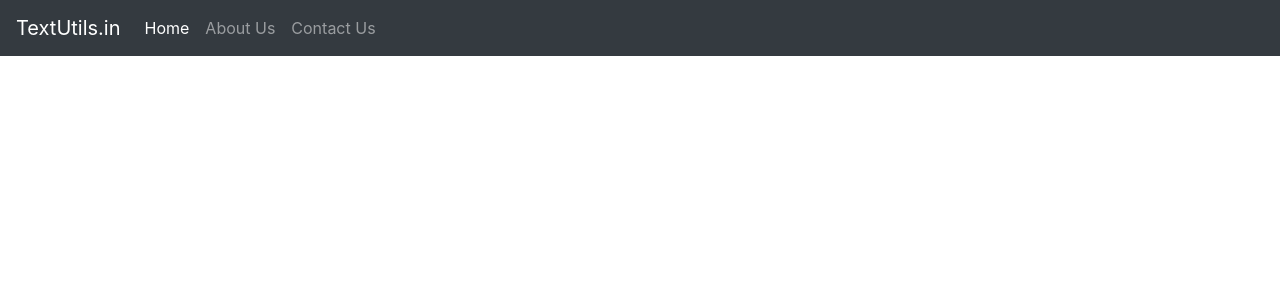
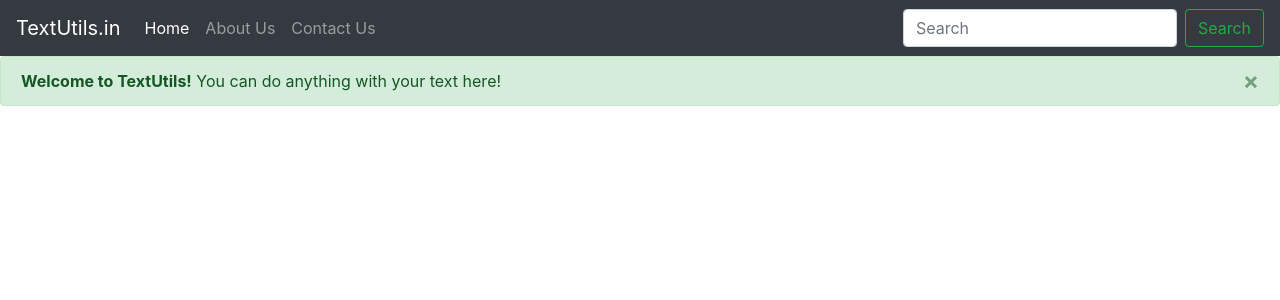
Before and after one commit to TejsinghDhaosriya/django-textutils-project-jumpstart, a Django app: page / in a window 1280 px wide. Shown: the top 300 px of the page. Run offline with Django 3.2, Linux system fonts and the light colour scheme; some libraries are stand-ins or nearby versions.

Commit message:
index page

```diff
--- a/templates/index.html
+++ b/templates/index.html
@@ -47,3 +47,17 @@
 
         </ul>
       </div>
+
+  <form class="form-inline">
+    <input class="form-control mr-sm-2" type="search" placeholder="Search" aria-label="Search">
+    <button class="btn btn-outline-success my-2 my-sm-0" type="submit">Search</button>
+  </form>
+</nav>
+
+
+<div class="alert alert-success alert-dismissible fade show" role="alert">
+  <strong>Welcome to TextUtils!</strong> You can do anything with your text here!
+  <button type="button" class="close" data-dismiss="alert" aria-label="Close">
+    <span aria-hidden="true">&times;</span>
+  </button>
+</div>
```
